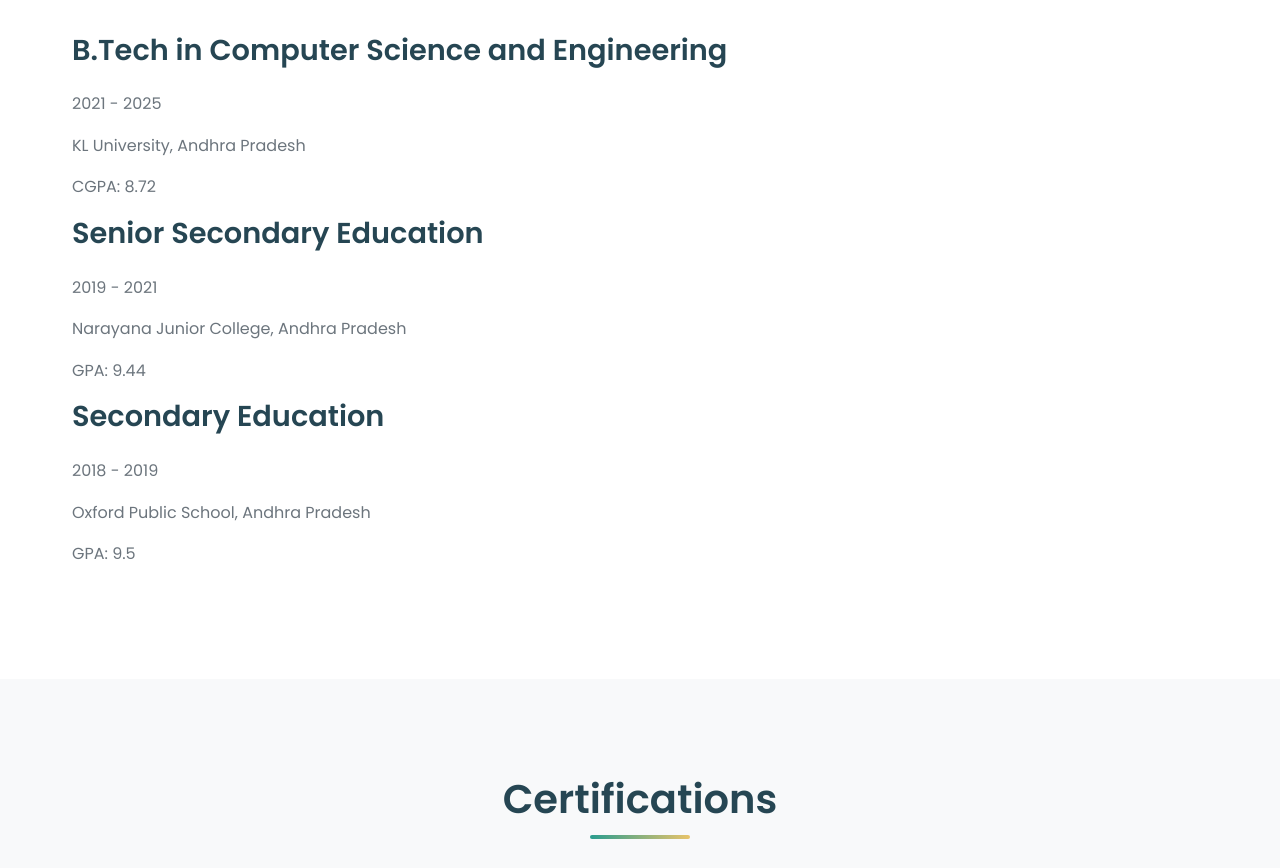
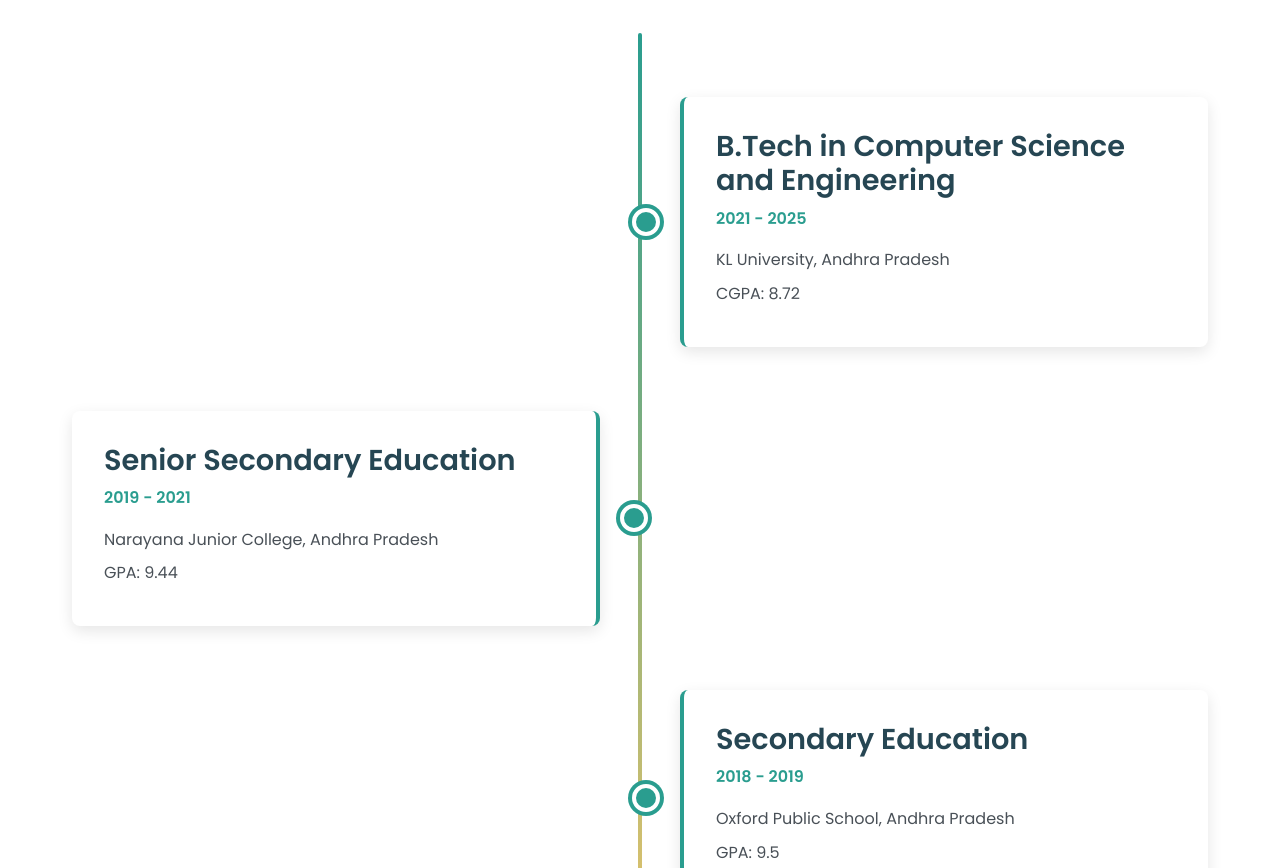
Before and after one commit to perambrahma123/perambrahma123.github.io, a plain HTML site: page index.html in a window 1280 px wide. Shown: the part 2380-3248 px from the top of the page. Drawn offline with Linux system fonts and the light colour scheme; no server answers.

Commit message:
Update index.html

```diff
--- a/index.html
+++ b/index.html
@@ -1329,6 +1329,122 @@
         .back-to-top:active {
             transform: translateY(-2px);
         }
+
+        /* Timeline Styles */
+        .timeline {
+            position: relative;
+            max-width: 1200px;
+            margin: 0 auto;
+            padding: 2rem 0;
+        }
+
+        .timeline::before {
+            content: '';
+            position: absolute;
+            width: 4px;
+            background: linear-gradient(to bottom, var(--primary-color), var(--accent-color));
+            top: 0;
+            bottom: 0;
+            left: 50%;
+            transform: translateX(-50%);
+            border-radius: 2px;
+        }
+
+        .timeline-item {
+            padding: 2rem 0;
+            position: relative;
+            width: 100%;
+            opacity: 0;
+            transform: translateY(20px);
+            transition: all 0.5s ease;
+        }
+
+        .timeline-item.show {
+            opacity: 1;
+            transform: translateY(0);
+        }
+
+        .timeline-content {
+            position: relative;
+            width: calc(50% - 40px);
+            padding: 2rem;
+            background: var(--card-bg);
+            border-radius: var(--border-radius);
+            box-shadow: var(--shadow);
+            margin-left: auto;
+            border-left: 4px solid var(--primary-color);
+        }
+
+        .timeline-item:nth-child(even) .timeline-content {
+            margin-left: 0;
+            margin-right: auto;
+            border-left: none;
+            border-right: 4px solid var(--primary-color);
+        }
+
+        .timeline-content::before {
+            content: '';
+            position: absolute;
+            width: 20px;
+            height: 20px;
+            background: var(--primary-color);
+            border-radius: 50%;
+            top: 50%;
+            transform: translateY(-50%);
+            left: -52px;
+            border: 4px solid var(--white);
+            box-shadow: 0 0 0 4px var(--primary-color);
+        }
+
+        .timeline-item:nth-child(even) .timeline-content::before {
+            left: auto;
+            right: -52px;
+        }
+
+        .timeline-content h3 {
+            color: var(--secondary-color);
+            margin-bottom: 0.5rem;
+        }
+
+        .timeline-content .date {
+            color: var(--primary-color);
+            font-weight: 600;
+            margin-bottom: 1rem;
+            display: block;
+        }
+
+        .timeline-content p {
+            margin-bottom: 0.5rem;
+            color: var(--text-color);
+        }
+
+        /* Responsive Timeline */
+        @media (max-width: 768px) {
+            .timeline::before {
+                left: 30px;
+            }
+
+            .timeline-content {
+                width: calc(100% - 80px);
+                margin-left: 80px !important;
+                border-left: 4px solid var(--primary-color) !important;
+                border-right: none !important;
+            }
+
+            .timeline-item:nth-child(even) .timeline-content {
+                margin-left: 80px !important;
+            }
+
+            .timeline-content::before {
+                left: -52px !important;
+                right: auto !important;
+            }
+
+            .timeline-item:nth-child(even) .timeline-content::before {
+                left: -52px !important;
+                right: auto !important;
+            }
+        }
     </style>
     <link href="https://fonts.googleapis.com/css2?family=Poppins:wght@400;500;600;700&display=swap" rel="stylesheet">
 </head>
@@ -1473,7 +1589,7 @@
                 <div class="timeline-item">
                     <div class="timeline-content">
                         <h3>B.Tech in Computer Science and Engineering</h3>
-                <p class="date">2021 - 2025</p>
+                        <span class="date">2021 - 2025</span>
                         <p>KL University, Andhra Pradesh</p>
                         <p>CGPA: 8.72</p>
                     </div>
@@ -1481,7 +1597,7 @@
                 <div class="timeline-item">
                     <div class="timeline-content">
                         <h3>Senior Secondary Education</h3>
-                <p class="date">2019 - 2021</p>
+                        <span class="date">2019 - 2021</span>
                         <p>Narayana Junior College, Andhra Pradesh</p>
                         <p>GPA: 9.44</p>
                     </div>
@@ -1489,7 +1605,7 @@
                 <div class="timeline-item">
                     <div class="timeline-content">
                         <h3>Secondary Education</h3>
-                <p class="date">2018 - 2019</p>
+                        <span class="date">2018 - 2019</span>
                         <p>Oxford Public School, Andhra Pradesh</p>
                         <p>GPA: 9.5</p>
                     </div>
```
Lines whose indentation alone changed are shown as unchanged.
